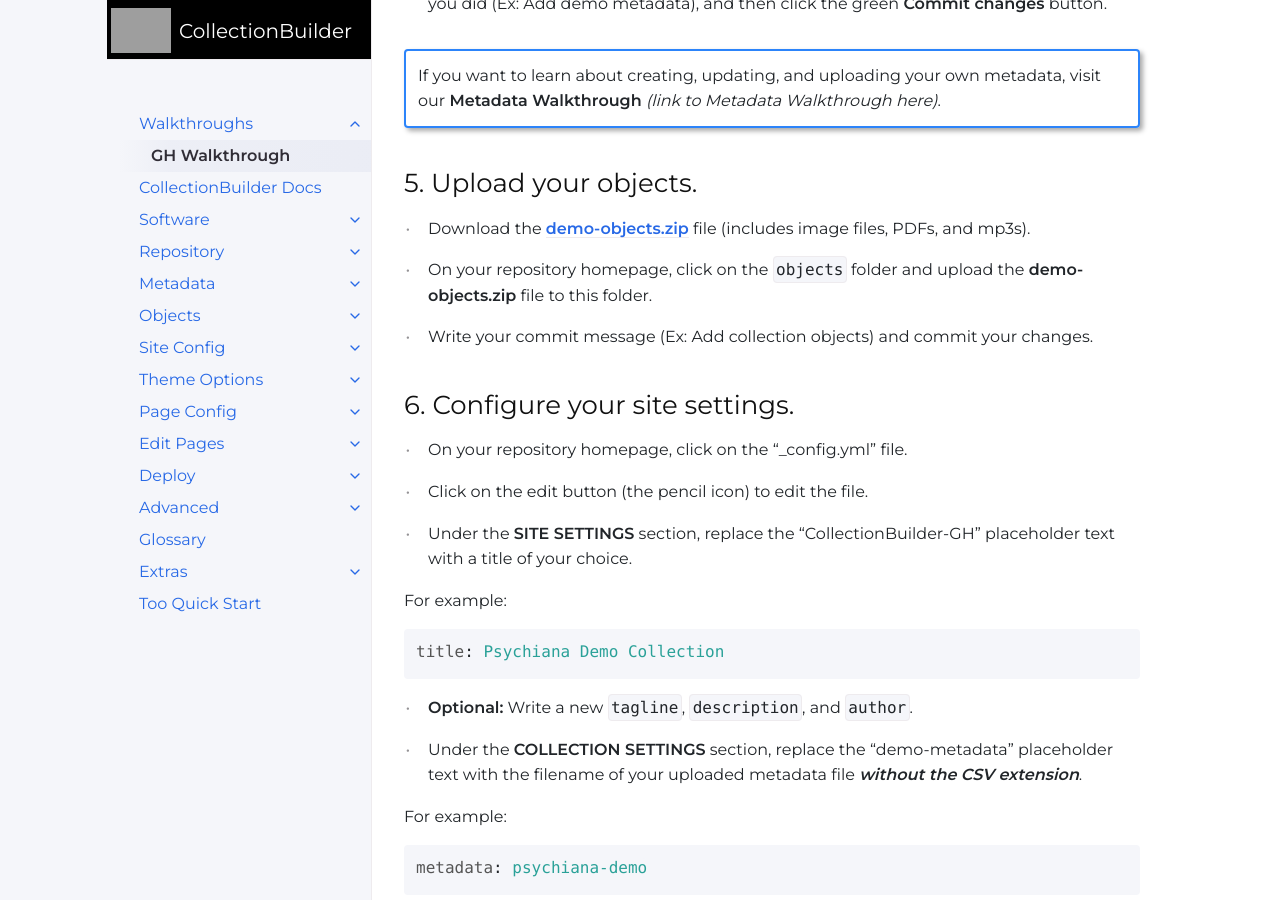
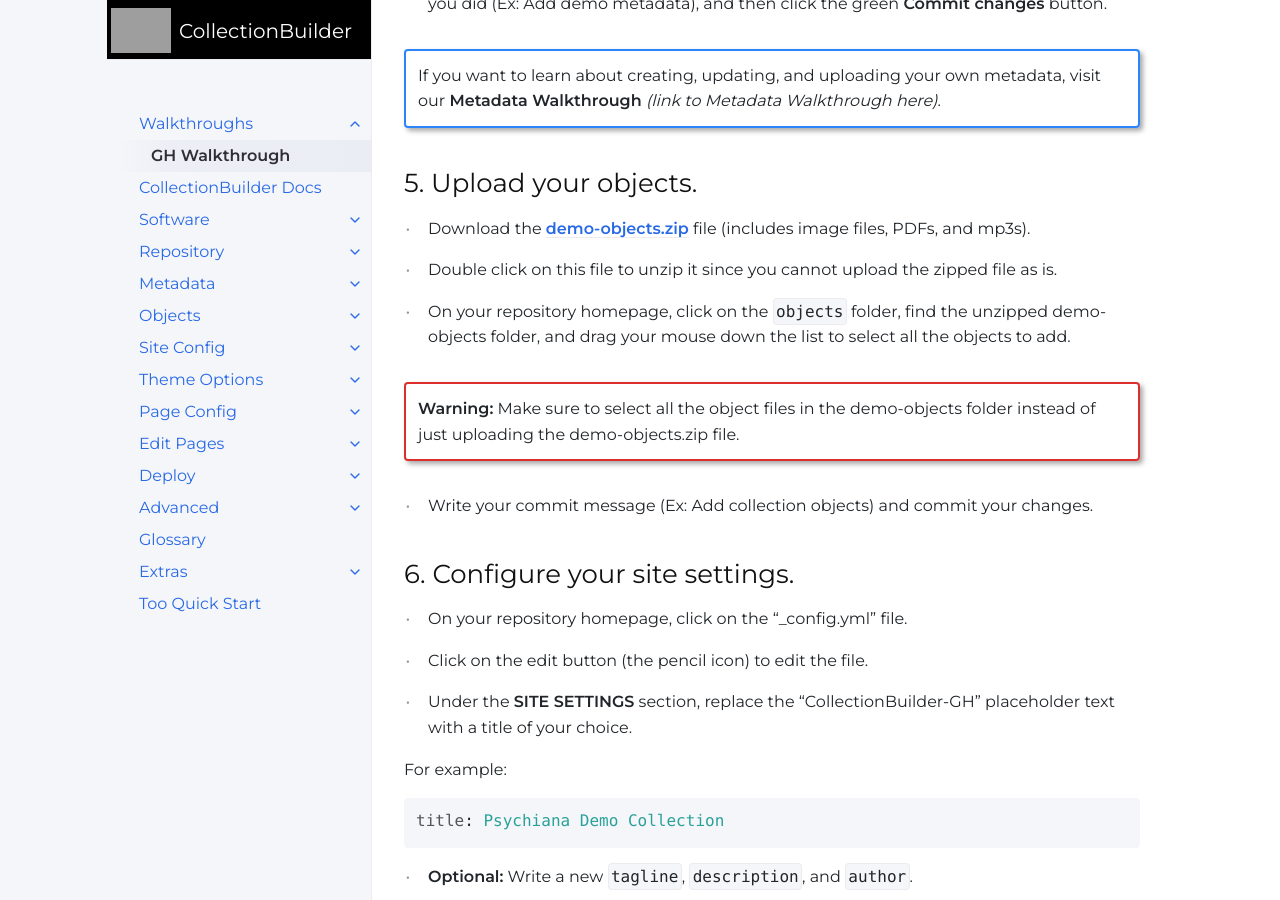
Before and after one commit to CollectionBuilder/cb-docs, a Jekyll site: the page built from docs/walkthroughs/gh-walkthrough.md, in a window 1280 px wide and 900 px high, scrolled down 1276 px. Built offline with Jekyll 4.4.1, drawn with Linux system fonts in a browser that asks for light colours; comment, search, counter and statistics services are not loaded.

Commit message:
Add note about unzipping objects file for upload

```diff
--- a/docs/walkthroughs/gh-walkthrough.md
+++ b/docs/walkthroughs/gh-walkthrough.md
@@ -48,7 +48,12 @@ If you want to learn about creating, updating, and uploading your own metadata,
 
 - Download the [**demo-objects.zip**](https://www.lib.uidaho.edu/collectionbuilder/demo-objects.zip) file (includes image files, PDFs, and mp3s).
 
-- On your repository homepage, click on the `objects` folder and upload the **demo-objects.zip** file to this folder.
+- Double click on this file to unzip it since you cannot upload the zipped file as is.
+
+- On your repository homepage, click on the `objects` folder, find the unzipped demo-objects folder, and drag your mouse down the list to select all the objects to add.
+
+{:.alert .alert-red}
+**Warning:** Make sure to select all the object files in the demo-objects folder instead of just uploading the demo-objects.zip file.
 
 - Write your commit message (Ex: Add collection objects) and commit your changes.
 
```
